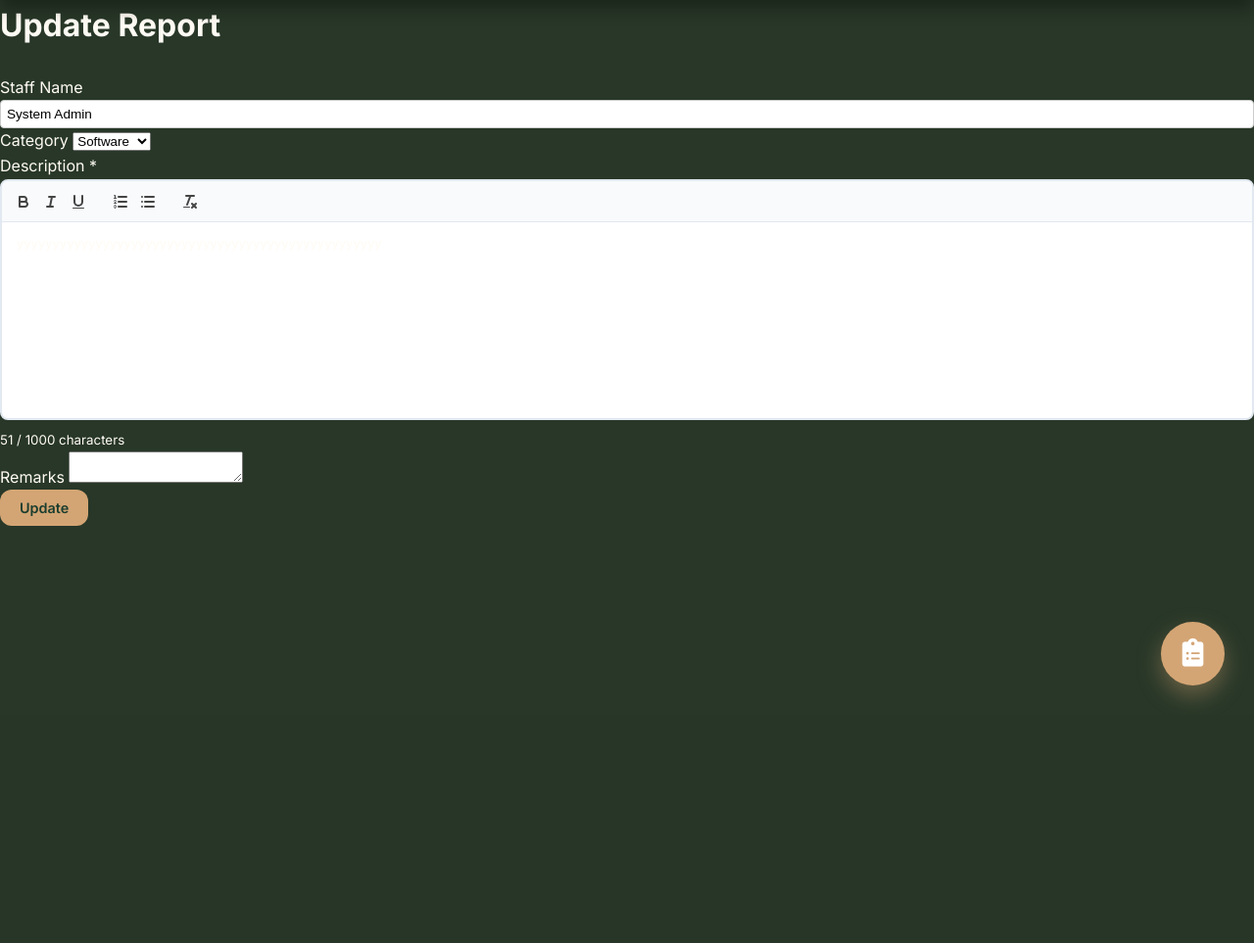
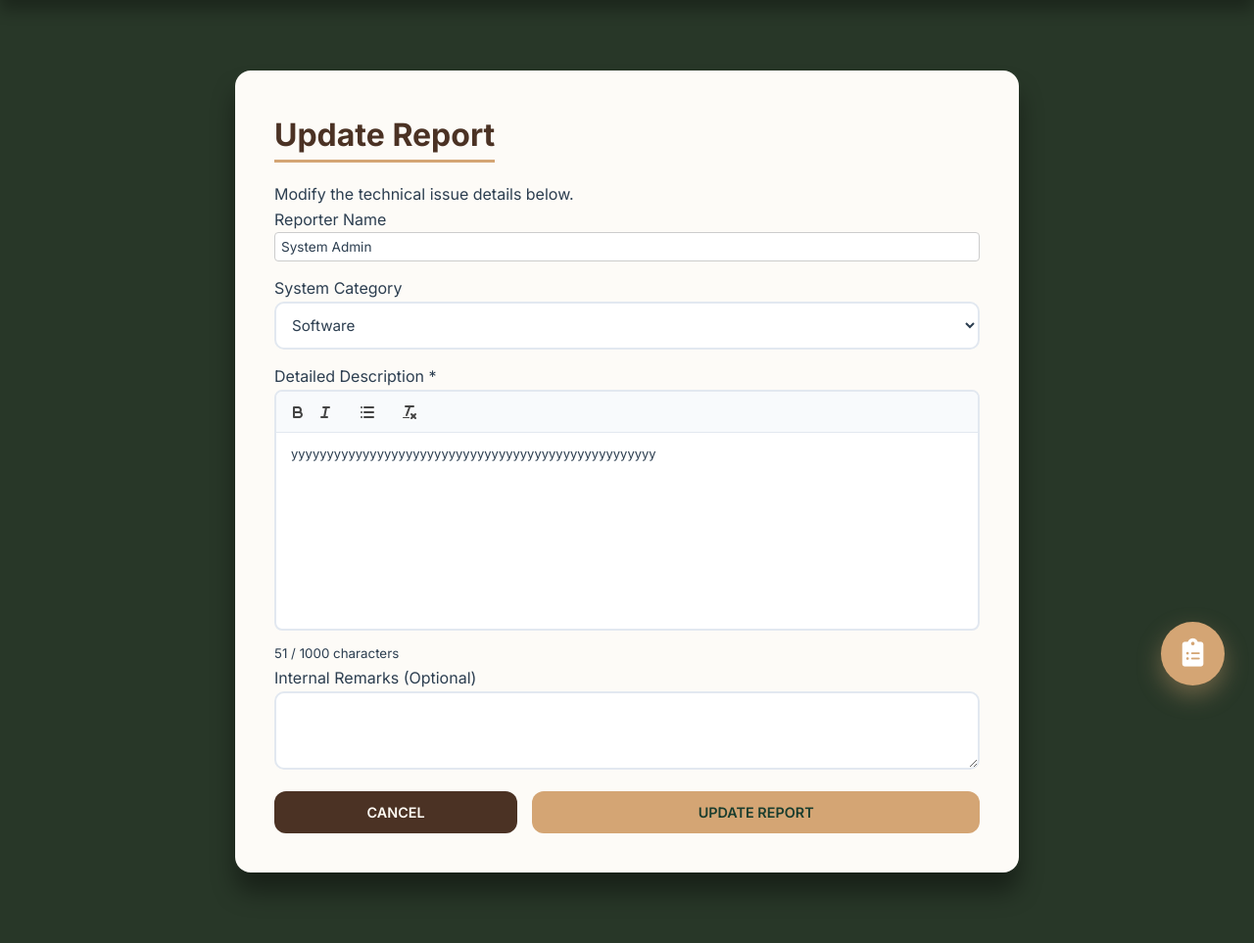
Before and after one commit to Somewhatmilk/Sproutscan, a Flask app: page /reports/update/2 in a window 1280 px wide. Shown: the part 70-1033 px from the top of the page at 98% size. Before the commit the page ends 789 px from the top, so only its background shows below. Run offline with Flask 3, Linux system fonts and the light colour scheme; a user stored in the database is signed in; data comes from the database, SQL or seed files in the repository; some libraries are stand-ins or nearby versions.

Commit message:
Update updateReport.html

```diff
--- a/templates/updateReport.html
+++ b/templates/updateReport.html
@@ -1,21 +1,30 @@
 {% extends "base.html" %}
-{% block title %}SproutScan - Update Report{% endblock %}
+{% block title %}Update Report - AgriScan AI{% endblock %}
 
 {% block content %}
-{% from "includes/_formHelper.html" import render_field %}
-<div class="form-wrapper">
-    <h1 class="display-4">Update Report</h1>
+<div class="container">
+    <div class="report-form-card">
+        <h1>Update Report</h1>
+        <p class="text-muted">Modify the technical issue details below.</p>
 
-    <form method="POST" action="">
-        <br>
-        <div class="form-group">
-            {{ render_field(form.staff_name, class="form-control") }}
+        <form method="POST">
+
+
+            <!-- Staff Name -->
+            <div class="form-group mb-4">
+                <label>Reporter Name</label>
+                {{ form.staff_name(class="input-std", readonly=True) }}
             </div>
-        <div class="form-group">
-            {{ render_field(form.category, class="form-control") }}
+
+            <!-- Category -->
+            <div class="form-group mb-4">
+                <label>System Category</label>
+                {{ form.category(class="input-std") }}
             </div>
-        <div class="form-group">
-            <label>Description *</label>
+
+            <!-- Description -->
+            <div class="form-group mb-4">
+                <label>Detailed Description *</label>
 
                 <div class="quill-wrapper {% if form.description.errors %}is-invalid{% endif %}" id="quillWrapper">
                     <div id="editor"></div>
@@ -27,26 +36,33 @@
                     style="opacity:0; height:0; position:absolute;"
                 ) }}
 
-
                 {% if form.description.errors %}
                 <div class="invalid-feedback d-block">
                     {{ form.description.errors[0] }}
                 </div>
                 {% endif %}
 
-
-            <small class="text-muted" style="display:block; margin-top: 5px;">
+                <small class="text-muted">
                     <span id="charCount">0</span> / 1000 characters
                 </small>
             </div>
 
-        <div id="prof">
-            <div class="form-group">
-                {{ render_field(form.remarks, class="form-control") }}
+            <!-- Remarks -->
+            <div class="form-group mb-4">
+                <label>Internal Remarks (Optional)</label>
+                {{ form.remarks(class="input-std", style="height:80px;") }}
             </div>
+
+            <!-- Buttons -->
+            <div style="display:flex; gap:15px;">
+                <a href="{{ url_for('home') }}" class="btn btn-secondary" style="flex:1">CANCEL</a>
+                <button type="submit" class="btn btn-primary" style="flex:2">
+                    UPDATE REPORT
+                </button>
             </div>
-        <input type="submit" value="Update" class="btn btn-primary" />
+
         </form>
+    </div>
 </div>
 {% endblock %}
 
@@ -58,23 +74,22 @@
 <script>
     var quill = new Quill('#editor', {
         theme: 'snow',
-        placeholder: 'Write detailed description here...',
-        modules: {
-            toolbar: [['bold', 'italic', 'underline'], [{ 'list': 'ordered' }, { 'list': 'bullet' }], ['clean']]
-        }
+        modules: { toolbar: [['bold', 'italic'], [{ 'list': 'bullet' }], ['clean']] }
     });
 
     const hiddenInput = document.getElementById("hidden-description");
     const charCount = document.getElementById("charCount");
     const wrapper = document.getElementById("quillWrapper");
 
-    // 1. Load data (Fix for Update page and Validation Reloads)
+    // Load existing content (VERY IMPORTANT for update page)
+    window.addEventListener("load", function () {
         if (hiddenInput.value && hiddenInput.value !== "<p><br></p>") {
             quill.root.innerHTML = hiddenInput.value;
             charCount.innerText = quill.getText().trim().length;
         }
+    });
 
-    // 2. Sync and Validation Fix
+    // Sync content + character limit
     quill.on('text-change', function () {
         let text = quill.getText().trim();
         let length = text.length;
@@ -85,51 +100,23 @@
         }
 
         charCount.innerText = length;
+        hiddenInput.value = (length === 0) ? "" : quill.root.innerHTML;
 
-        // If empty, set value to "" so Flask-WTF validation triggers properly
-        hiddenInput.value = (length === 0) ? "" : quill.root.innerHTML;
+        if (length > 0) {
+            wrapper.classList.remove("is-invalid");
+        }
     });
 
-    // 3. UI Focus Effects
-    quill.on('selection-change', (range) => {
-        range ? wrapper.classList.add('focused') : wrapper.classList.remove('focused');
-    });
-
-    // 4. Tooltips (Proper Version)
-    setTimeout(() => {
-        const buttons = document.querySelectorAll('.ql-toolbar button');
-
-        buttons.forEach(btn => {
-            if (btn.classList.contains('ql-bold')) btn.title = "Bold";
-            if (btn.classList.contains('ql-italic')) btn.title = "Italic";
-            if (btn.classList.contains('ql-underline')) btn.title = "Underline";
-            if (btn.classList.contains('ql-clean')) btn.title = "Clear Formatting";
-            if (btn.classList.contains('ql-list') && btn.value === 'ordered') btn.title = "Numbered List";
-            if (btn.classList.contains('ql-list') && btn.value === 'bullet') btn.title = "Bullet List";
-        });
-    }, 500);
-
-
-    // 5. Final Validation on Submit
+    // Final validation on submit
     document.querySelector("form").addEventListener("submit", function (e) {
         let text = quill.getText().trim();
 
         if (text.length === 0) {
             hiddenInput.value = "";
-
-            wrapper.classList.add("invalid");
-
-            hiddenInput.focus();
-            hiddenInput.reportValidity();
-
+            wrapper.classList.add("is-invalid");
             e.preventDefault();
             return false;
-        } else {
-            hiddenInput.value = quill.root.innerHTML;
-            wrapper.classList.remove("invalid");
         }
     });
-
-
 </script>
 {% endblock %}
```
Lines whose indentation alone changed are shown as unchanged.
